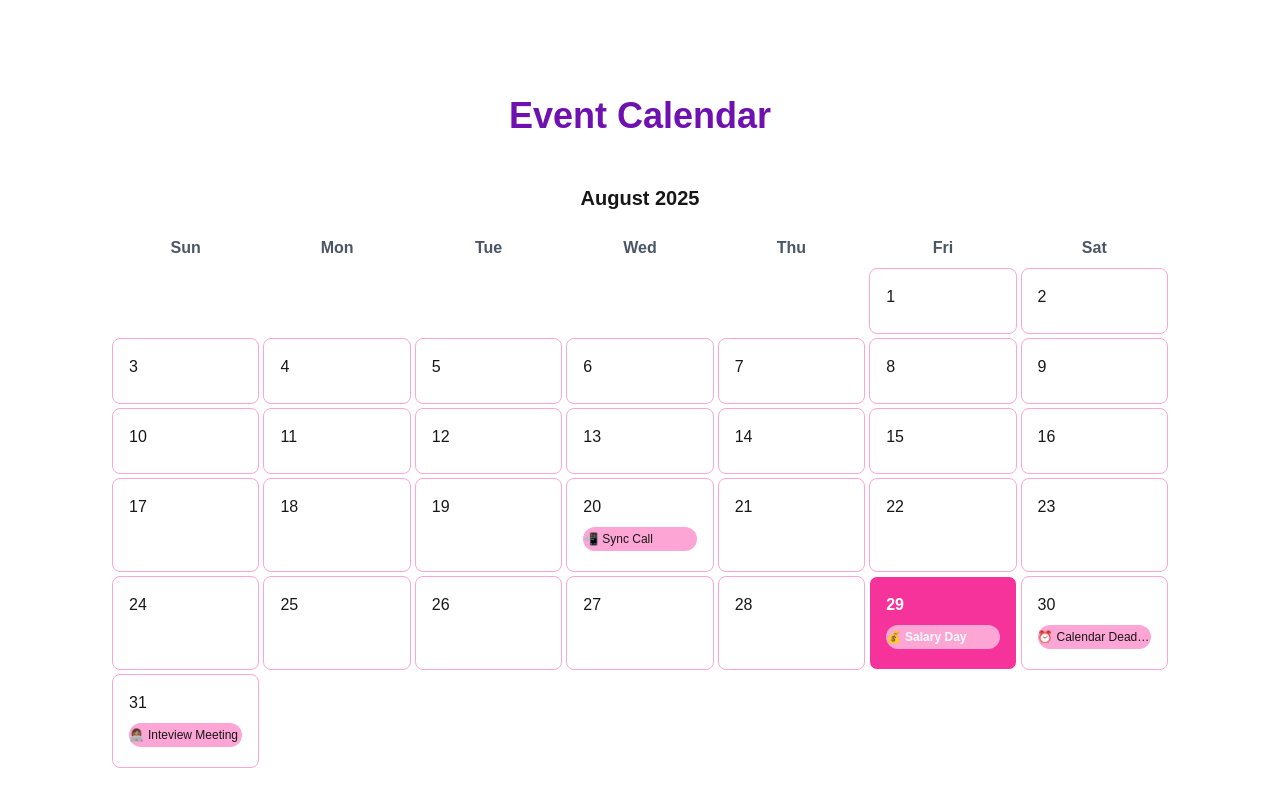
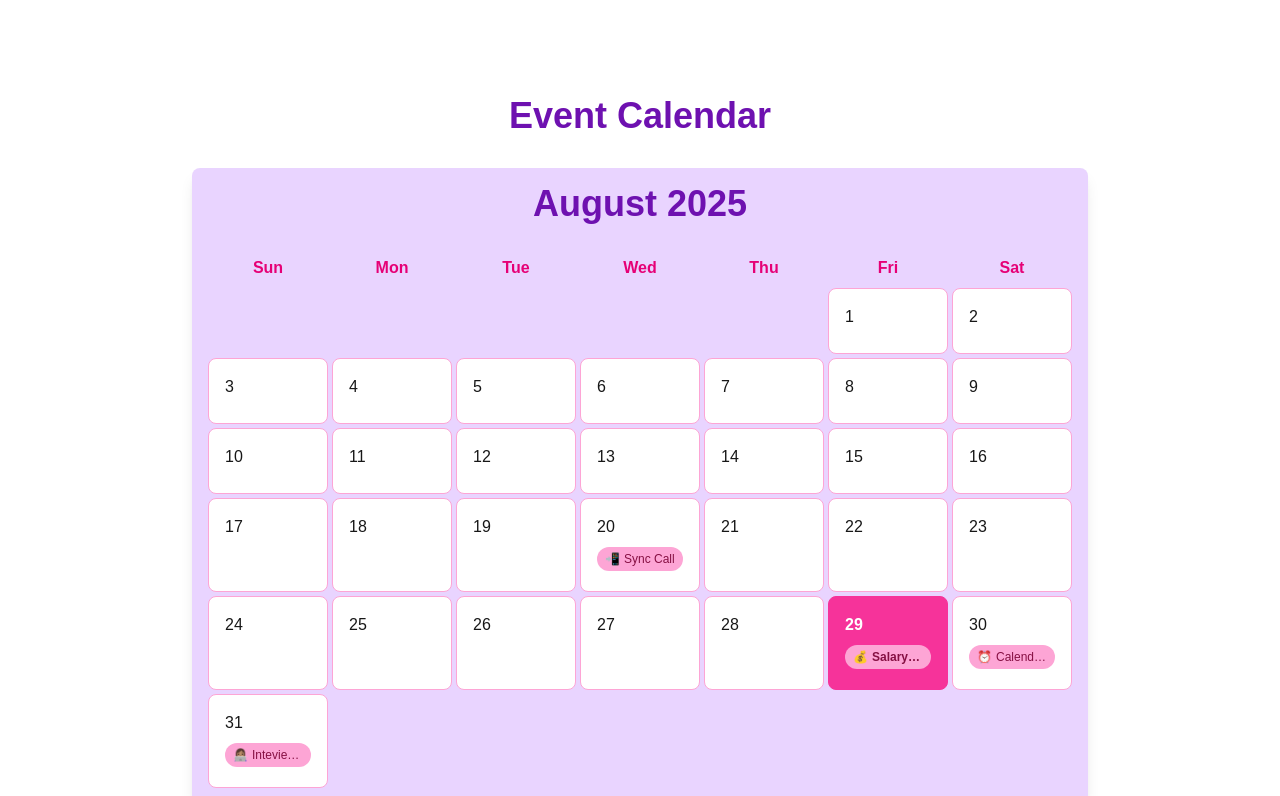
Before and after one commit to Omoyi/igire-event-system, a Next.js app: page / in a window 1280 px wide. Shown: the top 796 px of the page. Built offline with nearby package versions, Linux system fonts and the light colour scheme.

Commit message:
Fix the event listener bug

```diff
--- a/src/app/components/Calendar.tsx
+++ b/src/app/components/Calendar.tsx
@@ -1,6 +1,7 @@
 "use client";
 
 import React, { useState } from "react";
+import EventItem from './EventItem';
 
 const Calendar = () => {
     //The day of the week array in short form
@@ -55,11 +56,11 @@ const Calendar = () => {
     };
 
     return (
-        <div className="p-4">
-            <div className="text-center text-xl font-bold mb-4">
-                {new Date(year, month).toLocaleString('default', {month: 'long', year: 'numeric'})}
+    <div className="p-4 bg-purple-200 rounded-lg shadow-lg max-w-4xl mx-auto">
+      <div className="text-center text-4xl font-extrabold mb-6 text-purple-800">
+        {new Date(year, month).toLocaleString('default', { month: 'long', year: 'numeric' })}
       </div>
-            <div className="grid grid-cols-7 gap-1 text-center font-bold text-gray-600">
+      <div className="grid grid-cols-7 gap-1 text-center font-bold text-pink-600">
         {weekDays.map(day => (
           <div key={day} className="py-2">
             {day}
@@ -68,31 +69,30 @@ const Calendar = () => {
       </div>
       <div className="grid grid-cols-7 gap-1">
         {days.map((day, index) => (
-                    <div key={index}
+          <div
+            key={index}
             className={`p-4 border rounded-lg cursor-pointer transition-colors duration-200 ease-in-out ${
-                    //distinguishing today's day for an informed calendar
               day && day === currentDay && today.getMonth() === month && today.getFullYear() === year
-                      ? 'bg-pink-500 text-white font-extrabold'
+                ? 'bg-pink-500 text-white font-extrabold border-pink-500'
                 : day
                   ? 'border-pink-300 hover:bg-pink-100 bg-white'
                   : 'border-transparent'
-                    }`}>
+            }`}
+          >
             {day}
             {day && (
               <div className="mt-2 text-left">
                 {events.filter(event => event.date === day).map(event => (
-                                    <div key={event.id} className="bg-pink-300 text-xs rounded-full pz-2 py-1 mb-1 flex items-center">
-                                        <span className="mr-1">{event.emoji}</span>
-                                        <span className="truncate">{event.title}</span>
-                                    </div>
+                  <EventItem key={event.id} event={event} openModal={openModal} />
                 ))}
               </div>
             )}
           </div>
         ))}
       </div>
+
       {isModalOpen && selectedEvent && (
-                <div className="fixed inset-0 bg-gray-600 bg-opacity-50 overflow-y-auto h-full w-full flex items-center justify-center">
+        <div className="fixed inset-0 z-50 bg-gray-600 bg-opacity-50 overflow-y-auto h-full w-full flex items-center justify-center">
           <div className="bg-white p-6 rounded-lg shadow-xl max-w-sm w-full">
             <h2 className="text-xl font-bold mb-2">{selectedEvent.title}</h2>
             <p className="text-gray-600 mb-4">{selectedEvent.description}</p>
--- /dev/null
+++ b/src/app/components/EventItem.tsx
@@ -0,0 +1,28 @@
+import React from 'react';
+
+type Event = {
+  id: number;
+  title: string;
+  date: number;
+  emoji: string;
+  description: string;
+};
+
+type EventItemProps = {
+  event: Event;
+  openModal: (event: Event) => void;
+};
+
+const EventItem: React.FC<EventItemProps> = ({ event, openModal }) => {
+  return (
+    <div
+      className="bg-pink-300 text-pink-900 text-xs rounded-full px-2 py-1 mb-1 flex items-center cursor-pointer hover:bg-pink-400"
+      onClick={() => openModal(event)}
+    >
+      <span className="mr-1">{event.emoji}</span>
+      <span className="truncate">{event.title}</span>
+    </div>
+  );
+};
+
+export default EventItem;
```
Lines whose indentation alone changed are shown as unchanged.
